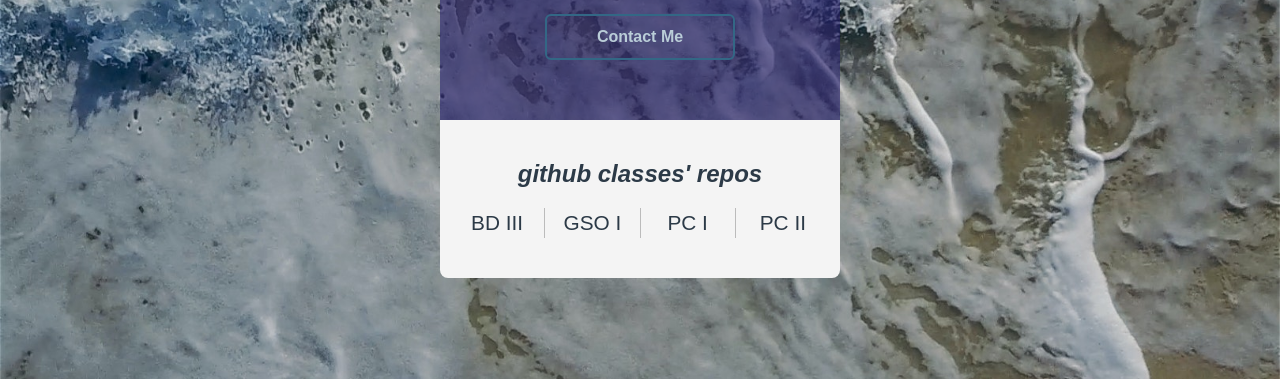
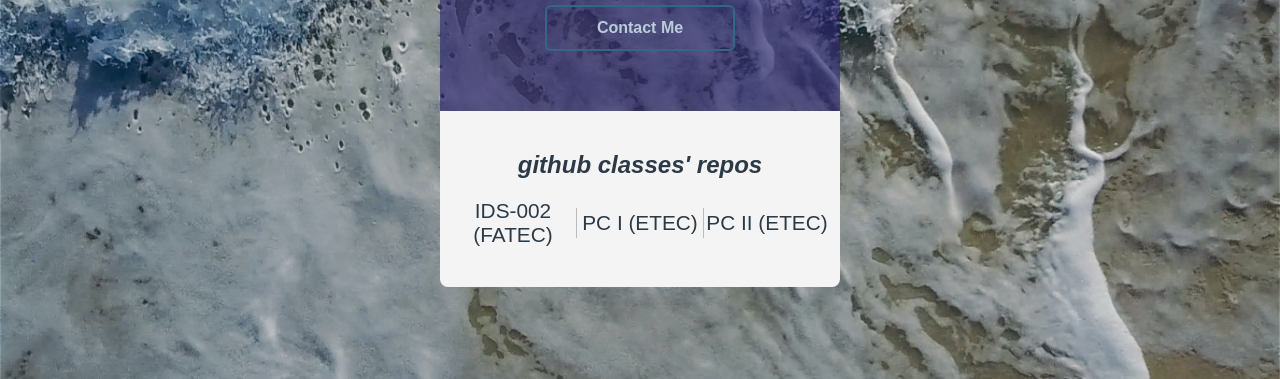
Before and after one commit to diegoneri/diegoneri.github.io, a plain HTML site: page index.html in a window 1280 px wide. Shown: the part 421-800 px from the top of the page. Drawn offline with Linux system fonts and the light colour scheme.

Commit message:
Atualiza refs de aula

```diff
--- a/index.html
+++ b/index.html
@@ -45,19 +45,15 @@
             <div class="card-footer-title">github classes' repos</div>
             <div class="numbers">
                 <div class="item">
-                    <a href="https://github.com/diegoneri/aulas-banco-dados-3" target="_blank">BD III</a>
+                    <a href="https://github.com/diegoneri/aulas-ds-spring-boot" target="_blank">IDS-002 (FATEC)</a>
                 </div>
                 <div class="border"></div>
                 <div class="item">
-                    <a href="https://github.com/diegoneri/aulas-gso-1" target="_blank">GSO I</a>
+                    <a href="https://github.com/ermogenes/aulas-programacao-csharp" target="_blank">PC I (ETEC)</a>
                 </div>
                 <div class="border"></div>
                 <div class="item">
-                    <a href="https://github.com/ermogenes/aulas-programacao-csharp" target="_blank">PC I</a>
-                </div>
-                <div class="border"></div>
-                <div class="item">
-                    <a href="https://github.com/ermogenes/aulas-programacao-web" target="_blank">PC II</a>
+                    <a href="https://github.com/ermogenes/aulas-programacao-web" target="_blank">PC II (ETEC)</a>
                 </div>
             </div>
         </div>
```
